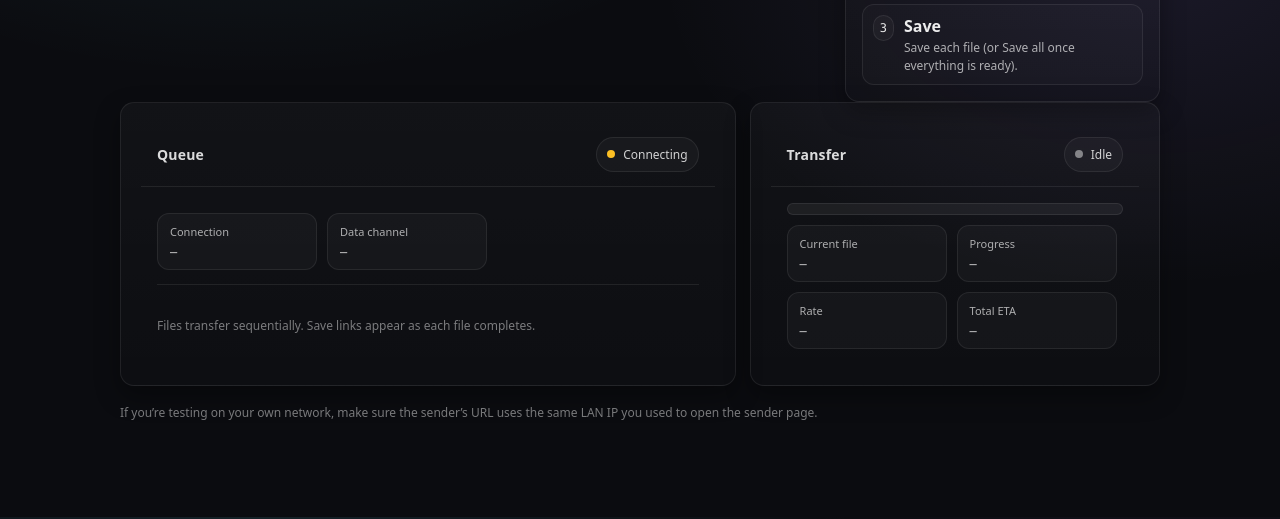
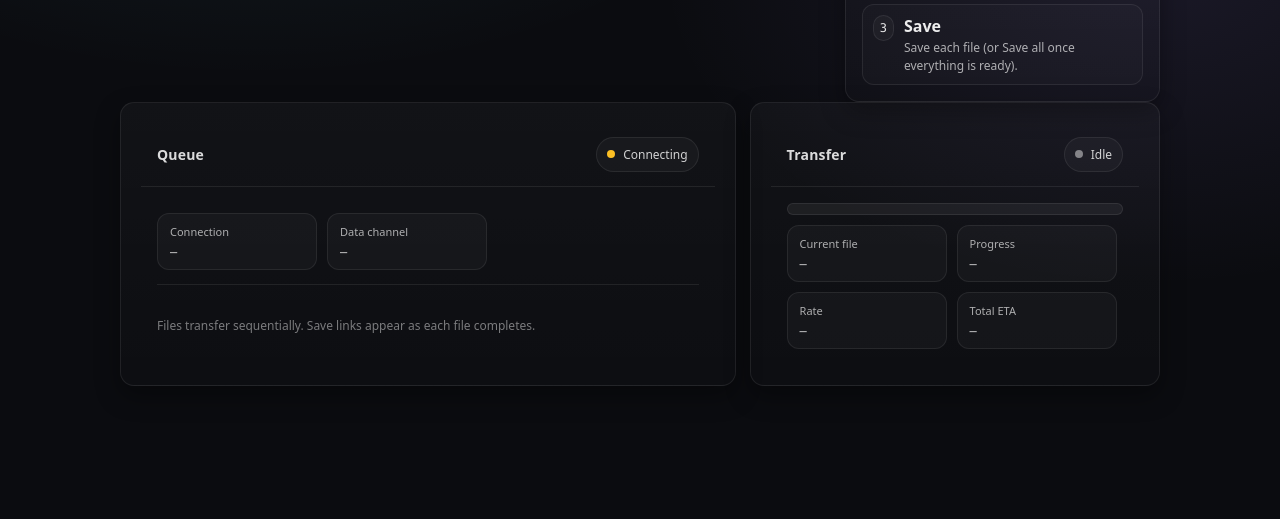
Before and after one commit to derekShaheen/direct-drop-p2p, a website with bundled scripts: page public/receiver.html in a window 1280 px wide. Shown: the part 283-802 px from the top of the page. Built offline with nearby package versions, Linux system fonts and the light colour scheme; no server answers.

Commit message:
removed receiver footer

```diff
--- a/public/receiver.html
+++ b/public/receiver.html
@@ -165,8 +165,6 @@
         </div>
       </div>
     </div>
-
-    <div class="footer">If you’re testing on your own network, make sure the sender’s URL uses the same LAN IP you used to open the sender page.</div>
 </div>
 
   </div>
```
